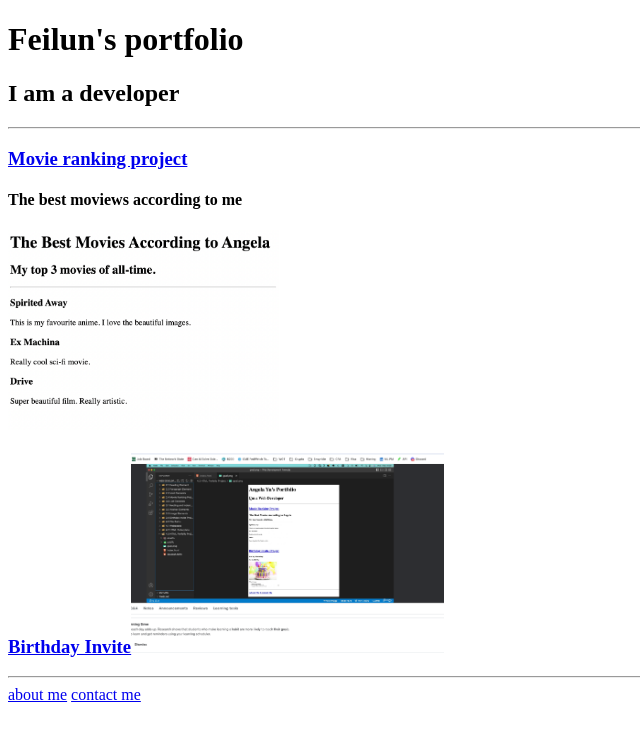
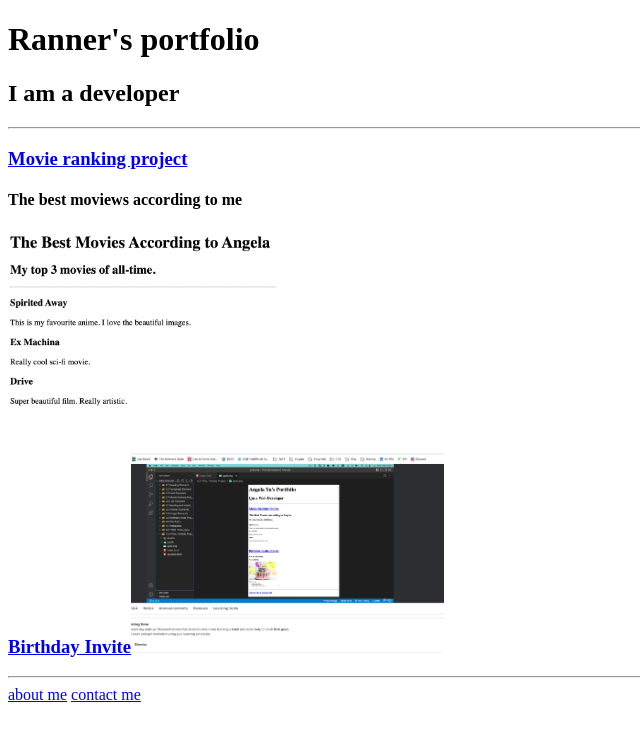
Before and after one commit to ranner22/testWebsite, a plain HTML site: page index.html in a window 1280 px wide. Shown: the whole page, without its empty margins (0-640 px from the left). Drawn offline with Linux system fonts and the light colour scheme.

Commit message:
Update index.html
updated name

```diff
--- a/index.html
+++ b/index.html
@@ -4,10 +4,10 @@
 <head>
     <meta charset="UTF-8">
     <meta name="viewport" content="width=device-width, initial-scale=1.0">
-    <title>Feilun's portfolio</title>
+    <title>Ranner's portfolio</title>
 </head>
 <body>
-    <h1>Feilun's portfolio</h1>
+    <h1>Ranner's portfolio</h1>
     <h2>I am a developer</h2>
     <hr />
 
```
